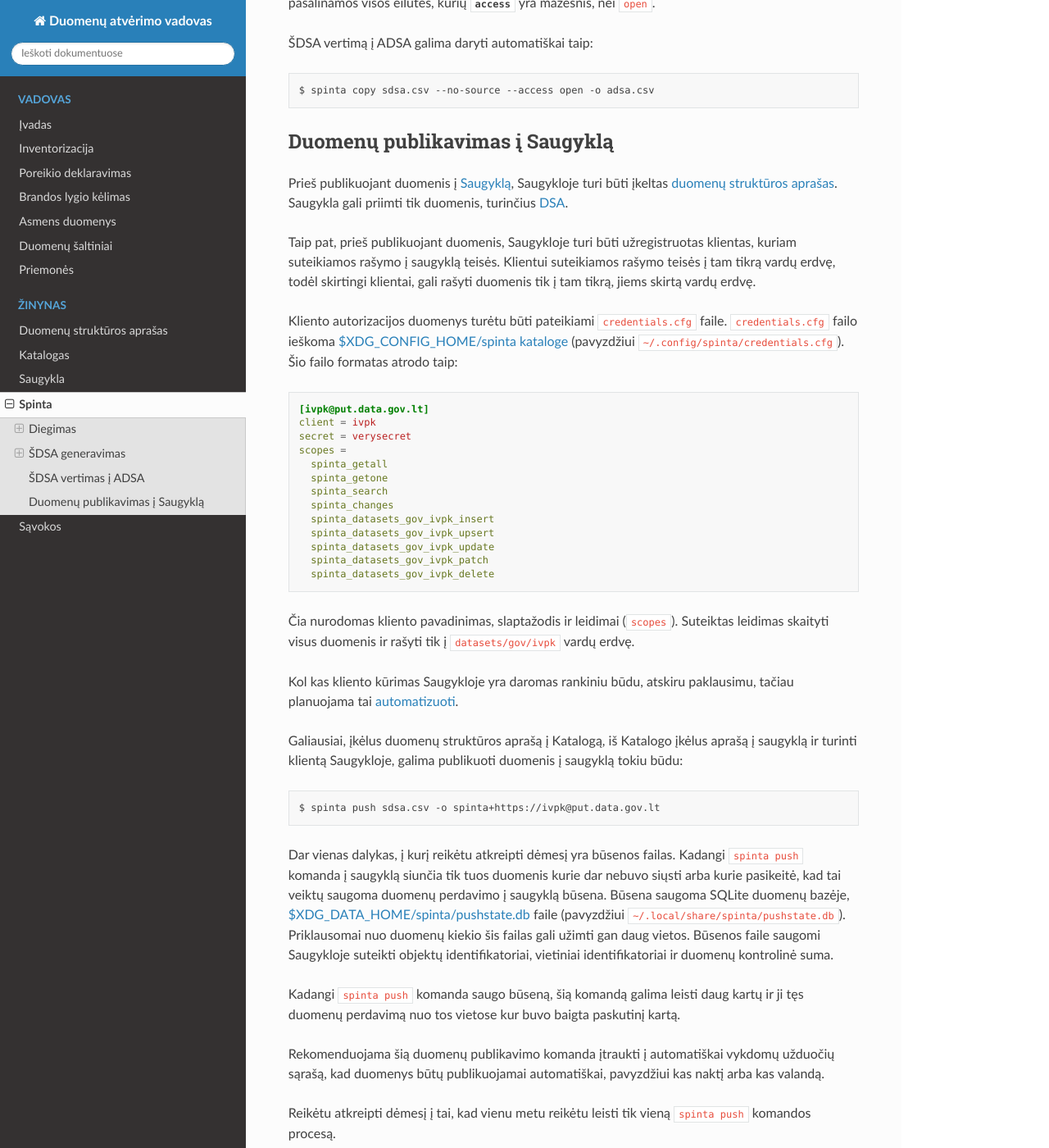
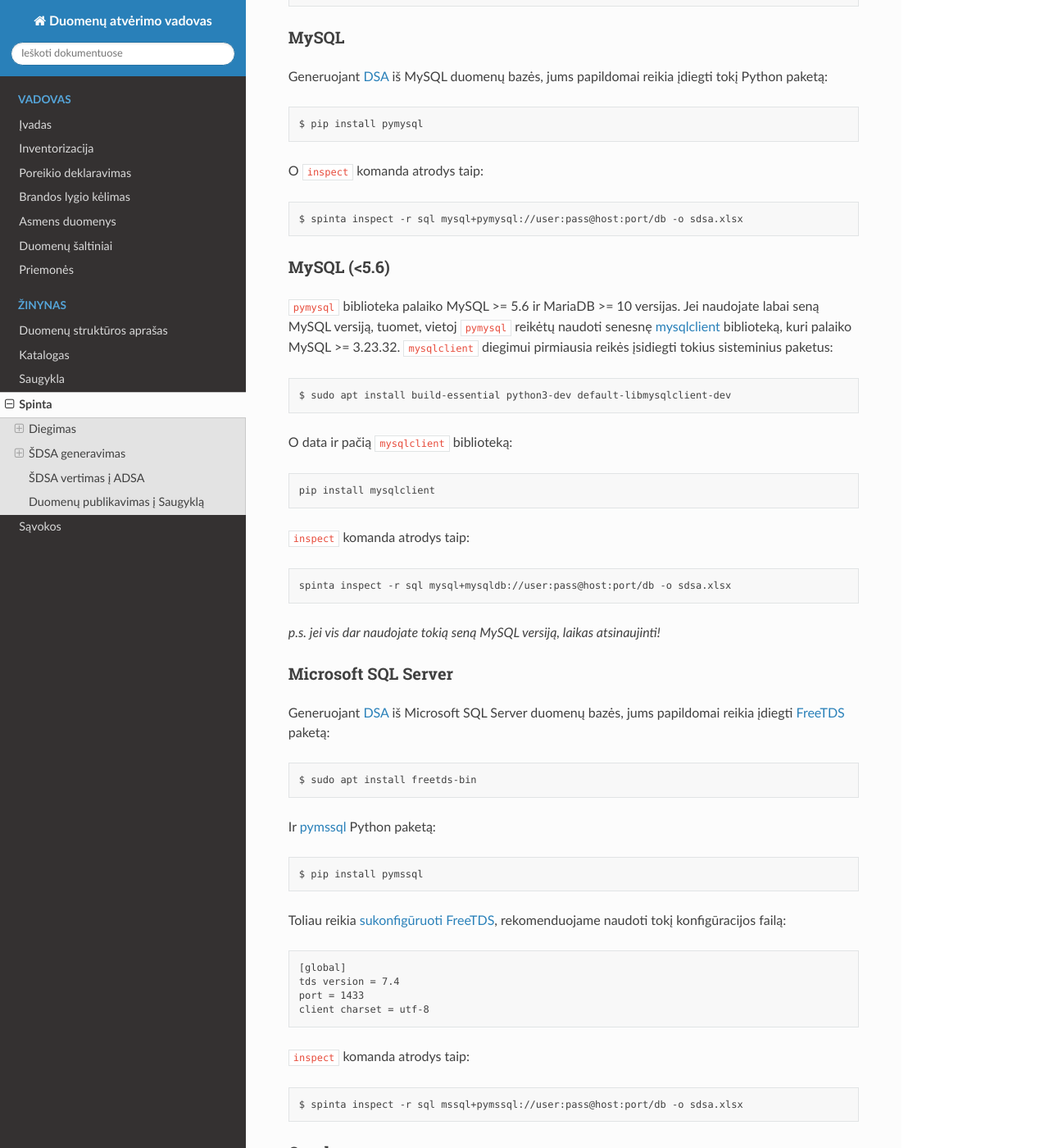
Before and after one commit to atviriduomenys/manifest, a Sphinx documentation site: the page built from docs/spinta.rst, in a window 1280 px wide and 1400 px high, scrolled down 6753 px. Shown: the whole window at 82% size. Built offline with Sphinx 7.4.7 and the Read the Docs theme 2.0.0, drawn with Linux system fonts in a browser that asks for light colours; some of the changed text lies outside the part shown.

Commit message:
Update docs on how to use various data sources

```diff
--- a/docs/spinta.rst
+++ b/docs/spinta.rst
@@ -212,7 +212,7 @@
 
 .. code-block:: sh
 
-    $ spinta inspect -r sql sqlite:///sqlite.db -o manifest.xlsx
+    $ spinta inspect -r sql sqlite:///sqlite.db -o sdsa.xlsx
 
 :term:`DSA` lentelę, išsaugotą XLSX formatu galima atsidaryti ir redaguoti
 naudojant LibreOffice Calc, Excel ar kitomis skaičiuoklės programomis. Tačiau
@@ -238,13 +238,13 @@
 
 .. code-block:: sh
 
-    $ spinta init manifest.xlsx
+    $ spinta init sdsa.xlsx
 
 Ši komanda sugeneruos tuščią :term:`DSA` lentelę:
 
 .. code-block:: sh
 
-    $ spinta show manifest.xlsx
+    $ spinta show sdsa.xlsx
     d | r | b | m | property | type   | ref | source
 
 Tada, šią lentelę galite atsidaryti su jūsų `mėgiama skaičiuoklės programa`__ ir
@@ -267,8 +267,8 @@
 
 .. code-block:: sh
 
-    $ spinta inspect resources.xlsx -o manifest.xlsx
-    $ spinta show manifest.xlsx
+    $ spinta inspect resources.xlsx -o sdsa.xlsx
+    $ spinta show sdsa.xlsx
     d | r | b | m | property | type   | ref | source
     dataset                  |        |     |
       | sql                  | sql    |     | sqlite:///sqlite.db
@@ -279,6 +279,44 @@
 
 Analogiškai :term:`DSA` lentelės generuojamos ir visiems kitiems
 :data:`resource.type` formatams.
+
+
+CSV
+---
+
+.. note::
+
+    Kol kas Spinta neturi įmontuoto CSV formato palaikymo, todėl
+    ši rekomendacija yra laikinas trūkstamo CSV palaikymo apėjimas. Ateityje
+    planuojama integruoti Dask_ karkasą, kurio dėka atsiras CSV ir `daugelio
+    kitų formatų`__ palaikymas.
+
+    .. _Dask: https://dask.org/
+
+    __ https://docs.dask.org/en/latest/dataframe-api.html#create-dataframes
+
+Norint gauti pradinė ŠDSA variantą iš CSV failų, pirmiausiai CSV failus
+reikėtų importuoti į SQLite duomenų bazę:
+
+.. code-block:: sh
+
+    $ sqlite3 data.db -csv ".import table1.csv table1"
+    $ sqlite3 data.db -csv ".import table2.csv table2"
+    $ sqlite3 data.db -csv ".import table3.csv table3"
+
+Tokiu būdu importavus duomenis į SQLite, duomenų struktūros aprašas
+generuojamas taip:
+
+.. code-block:: sh
+
+    $ spinta inspect -r sql sqlite:///data.db -o sdsa.xlsx
+
+Jei pageidaujate, trūkstamus metaduomenis, tokius kaip duomenų laukus,
+pirminius raktus ar ryšius galite pateikti naudodami `DB Browser for SQLite`_
+programą. Tačiau tą patį galite padaryti ir skaičiuoklės pagalba, redaguodami
+ŠDSA lentelę.
+
+.. _DB Browser for SQLite: https://sqlitebrowser.org/
 
 
 SQL DDL dump
@@ -314,6 +352,42 @@
     );
 
 
+SQLite
+------
+
+Generuojant :term:`DSA` iš SQLite duomenų bazės, jokių papildomų paketų
+diegti nereikia. `inspect` komanda atrodys taip:
+
+.. code-block:: sh
+
+    $ spinta inspect -r sql sqlite:///data.db -o sdsa.xlsx
+
+Atkreipkite dėmesį, kad absoliutus kelias atrodo taip::
+
+    sqlite:////data.db
+
+O reliatyvus atrodo taip::
+
+    sqlite:///data.db
+
+
+PostgreSQL
+----------
+
+Generuojant :term:`DSA` iš PostgreSQL duomenų bazės, jums papildomai reikia
+įdiegti tokį Python paketą:
+
+.. code-block:: sh
+
+    $ pip install psycopg2-binary
+
+O `inspect` komanda atrodys taip:
+
+.. code-block:: sh
+
+    $ spinta inspect -r sql postgresql+psycopg2://user:pass@host:port/db -o sdsa.xlsx
+
+
 MySQL
 -----
 
@@ -328,7 +402,36 @@
 
 .. code-block:: sh
 
-    $ spinta inspect -r sql mysql+pymysql://user:pass@host:port/db -o manifest.xlsx
+    $ spinta inspect -r sql mysql+pymysql://user:pass@host:port/db -o sdsa.xlsx
+
+
+MySQL (<5.6)
+------------
+
+`pymysql` biblioteka palaiko MySQL >= 5.6 ir MariaDB >= 10 versijas. Jei
+naudojate labai seną MySQL versiją, tuomet, vietoj `pymysql` reikėtų naudoti
+senesnę mysqlclient_ biblioteką, kuri palaiko MySQL >= 3.23.32. `mysqlclient`
+diegimui pirmiausia reikės įsidiegti tokius sisteminius paketus:
+
+.. _mysqlclient: https://pypi.org/project/mysqlclient/
+
+.. code-block:: sh
+
+    $ sudo apt install build-essential python3-dev default-libmysqlclient-dev
+
+O data ir pačią `mysqlclient` biblioteką:
+
+.. code-block:: sh
+
+    pip install mysqlclient
+
+`inspect` komanda atrodys taip:
+
+.. code-block:: sh
+
+    spinta inspect -r sql mysql+mysqldb://user:pass@host:port/db -o sdsa.xlsx
+
+*p.s. jei vis dar naudojate tokią seną MySQL versiją, laikas atsinaujinti!*
 
 
 Microsoft SQL Server
@@ -367,21 +470,31 @@
 
 .. code-block:: sh
 
-    $ spinta inspect -r sql mssql+pymssql://user:pass@host:port/db -o manifest.xlsx
+    $ spinta inspect -r sql mssql+pymssql://user:pass@host:port/db -o sdsa.xlsx
 
 
-CSV
----
+Oracle
+------
 
-.. note::
+Generuojant :term:`DSA` iš Oracle duomenų bazės, jums
+papildomai reikia įdiegti cx_Oracle_ paketą:
 
-    Kol kas Spinta neturi CSV formato palaikymo, todėl norint generuoti duomenų
-    struktūros aprašą iš CSV formato failų, pirmiausia CSV reikėtų importuoti į
-    kokią nors SQL duomenų bazę, pavyzdžiui SQLite, o tada duomenų struktūros
-    aprašą generuoti  iš SQL duomenų bazės. Toks apėjimo būdas yra laikinas, kol
-    Spintoje dar nėra CSV palaikymo.
+.. _cx_Oracle: https://oracle.github.io/python-cx_Oracle/
 
+.. code-block:: sh
 
+    $ pip install cx_Oracle
+
+Dėl papildomos informacijos apie Oracle jungtį, skaitykite `cx_Oracle
+dokumentacijoje`__.
+
+__ https://cx-oracle.readthedocs.io/en/latest/index.html
+
+`inspect` komanda atrodys taip:
+
+.. code-block:: sh
+
+    $ spinta inspect -r sql oracle+cx_oracle://user:pass@host:port/db -o sdsa.xlsx
 
 
 ŠDSA vertimas į ADSA
@@ -398,7 +511,7 @@
 
 .. code-block:: sh
 
-    $ spinta copy sdsa.csv --no-source --access open -o adsa.csv
+    $ spinta copy sdsa.xlsx --no-source --access open -o adsa.csv
 
 
 Duomenų publikavimas į Saugyklą
@@ -453,14 +566,17 @@
 
     $ spinta push sdsa.csv -o spinta+https://ivpk@put.data.gov.lt
 
-Dar vienas dalykas, į kurį reikėtu atkreipti dėmesį yra būsenos failas. Kadangi
-`spinta push` komanda į saugyklą siunčia tik tuos duomenis kurie dar nebuvo
-siųsti arba kurie pasikeitė, kad tai veiktų saugoma duomenų perdavimo į saugyklą
-būsena. Būsena saugoma SQLite duomenų bazėje,
-`$XDG_DATA_HOME/spinta/pushstate.db`__ faile (pavyzdžiui
-`~/.local/share/spinta/pushstate.db`). Priklausomai nuo duomenų kiekio šis
-failas gali užimti gan daug vietos. Būsenos faile saugomi Saugykloje suteikti
-objektų identifikatoriai, vietiniai identifikatoriai ir duomenų kontrolinė suma.
+Dar vienas dalykas, į kurį reikėtu atkreipti dėmesį yra būsenos ir objektų
+identifikatorių failai. Kadangi `spinta push` komanda į Saugyklą siunčia tik
+tuos duomenis kurie dar nebuvo siųsti arba kurie pasikeitė, kad tai veiktų
+saugoma duomenų perdavimo į Saugyklą būsena ir identifikatoriai. Būsena saugoma
+SQLite duomenų bazėje, `$XDG_DATA_HOME/spinta/push/{remote}.db`__ faile (pavyzdžiui
+`~/.local/share/spinta/push/get_data_gov_lt.db`). Identifikatoriai saugomie
+`$XDG_DATA_HOME/spinta/keymap.db` SQLite faile (pavyzdžiui
+`~/.local/share/spinta/keymap.db`. Priklausomai nuo duomenų kiekio šie failai
+gali užimti gan daug vietos. Būsenos ir identifikatorių failuose saugomi
+Saugykloje suteikti objektų identifikatoriai, vietiniai identifikatoriai ir
+duomenų kontrolinės sumos.
 
 __ https://specifications.freedesktop.org/basedir-spec/latest/ar01s03.html
 
```
Also changed, not shown: docs/api/index.rst (+16 -0 lines).
